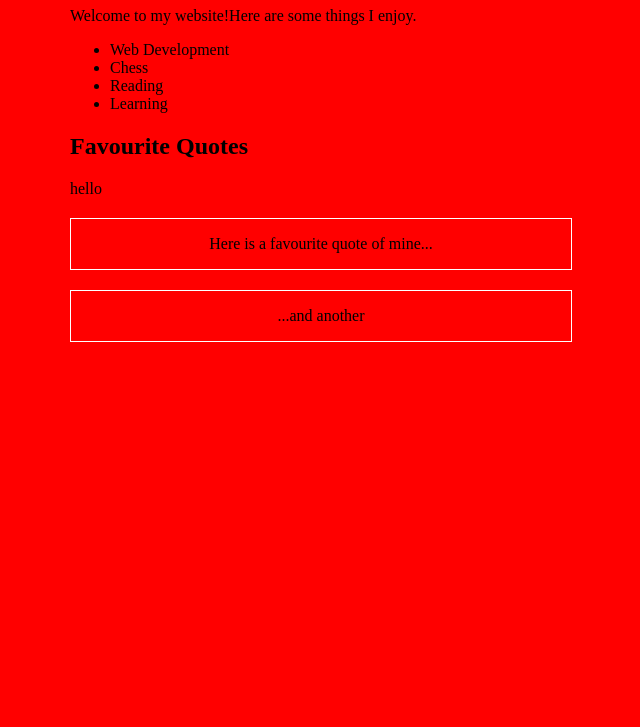
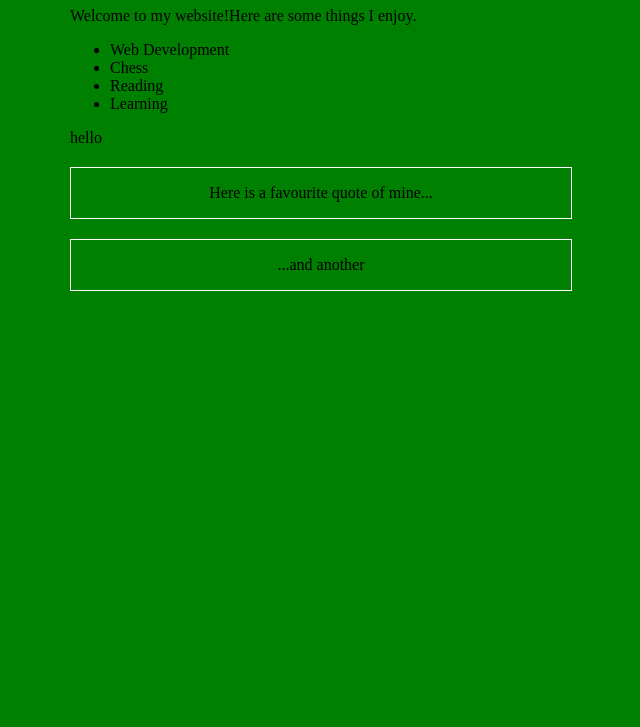
Before and after one commit to shonageorge/html-demo, a plain HTML site: page index.html in a window 1280 px wide. Shown: the part 73-800 px from the top of the page, without its empty margins (320-960 px from the left). Drawn offline with Linux system fonts and the light colour scheme.

Commit message:
Index modified

```diff
--- a/index.html
+++ b/index.html
@@ -16,7 +16,7 @@
     	margin: 20px 0px 20px 0px;
     }
     body{
-	background-color: red;
+	background-color: green;
     }
 
     </style>
@@ -33,7 +33,7 @@
   		<li>Learning</li>
   	</ul>
 
-  	<h2>Favourite Quotes</h2>
+
     <p>hello</p>
   <div class="emphasis">
   	<blockquote>
```
